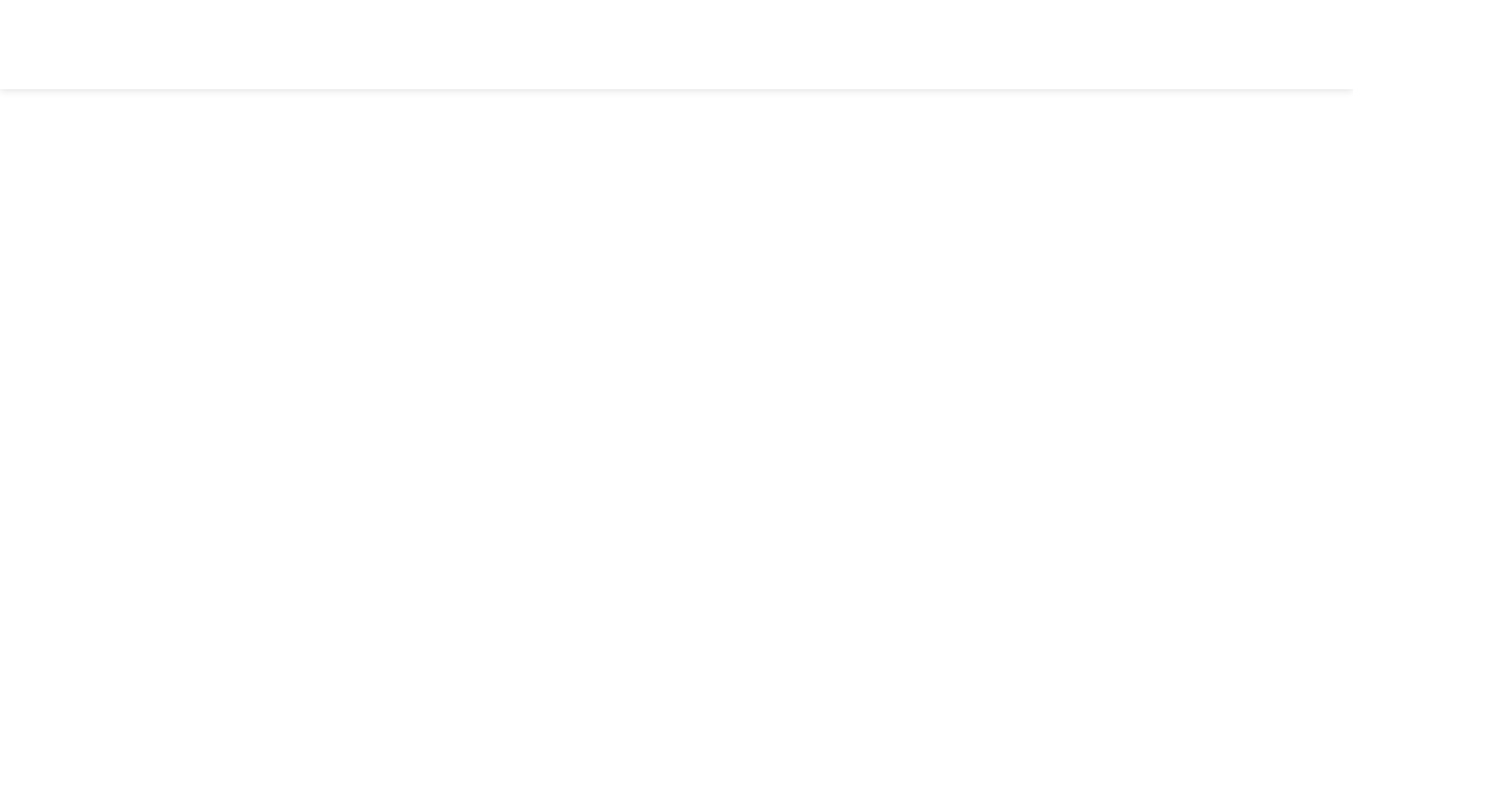
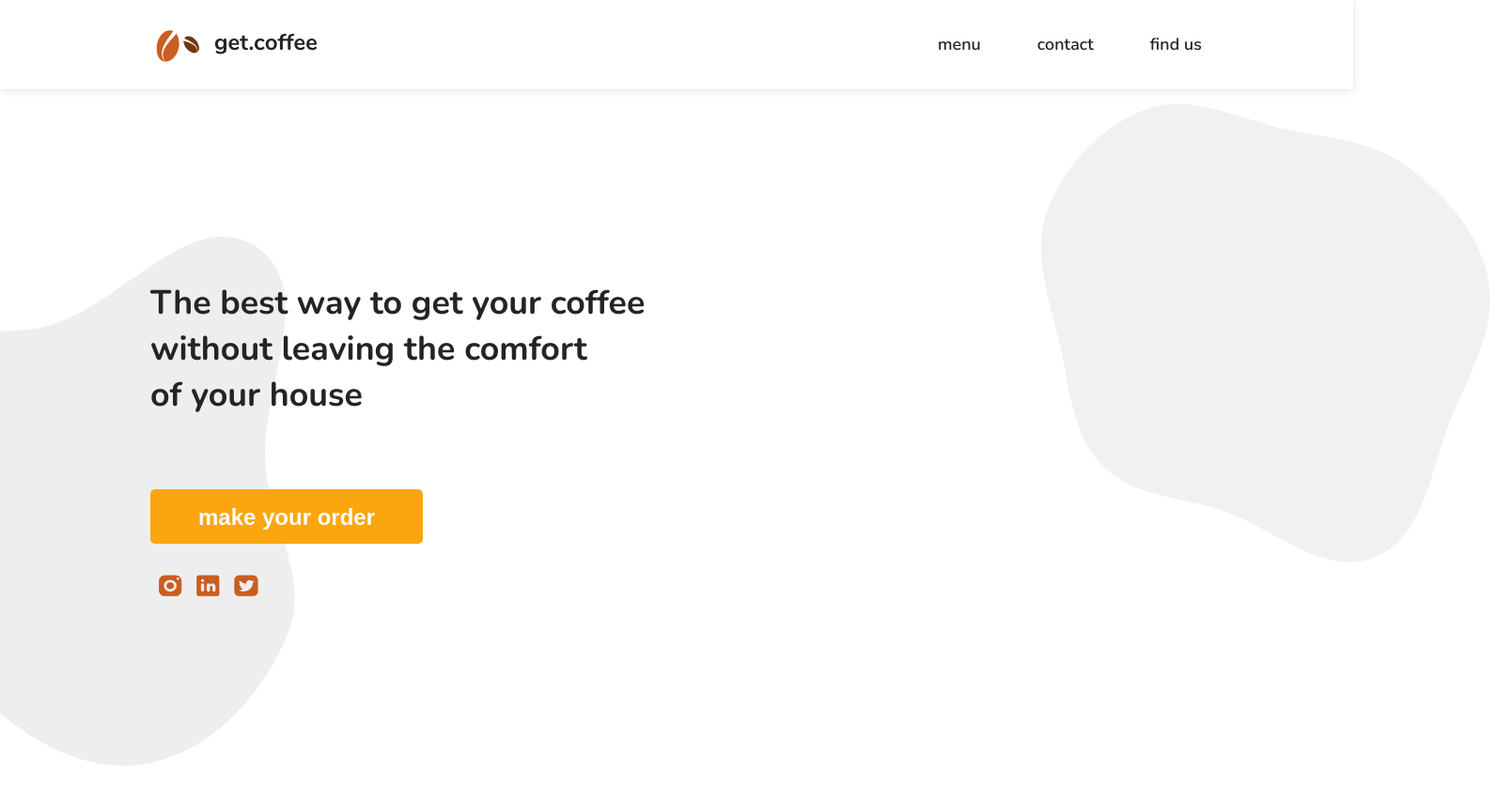
Before and after one commit to JulianaTagami/getcoffee-landingpage, a plain HTML site: page index.html in a window 1280 px wide. Shown: the whole page at 94% size, 1607 px wide, since content can reach past the window. Drawn offline with nearby package versions, Linux system fonts and the light colour scheme.

Commit message:
finish background image

```diff
--- a/index.html
+++ b/index.html
@@ -5,24 +5,52 @@
     <meta name="viewport" content="width=device-width, initial-scale=1.0">
     <link rel="stylesheet" href="/style/reset.css">
     <link rel="stylesheet" href="/style/style.css">
+    <link rel="preconnect" href="https://fonts.googleapis.com">
+    <link rel="preconnect" href="https://fonts.gstatic.com" crossorigin>
+    <link href="https://fonts.googleapis.com/css2?family=Nunito:wght@600;700&display=swap" rel="stylesheet">
     <title>Get Coffee</title>
 </head>
 
 <body>
 
     <header>
-        <nav class="menu-nav">
-            <div class="menu">
-
+        <nav class="nav">
+            <div class="logo">
+                <img src="/img/logo.svg" alt="logo-get">
             </div>
 
-            <div class="logo">
+            <div class="nav-menu">
+                <a href="#">menu</a>
+                <a href="#">contact</a>
+                <a href="#">find us</a>
+            </div>
+        </nav>
+    </header>
 
+    <main>
+        <img class="main-background01" src="/img/Vector (1).svg" alt="">
+        <img class="main-background02" src="/img/Vector.svg" alt="">
+
+        <section class="main-info">
+            <div class="main-info-text">
+                <h1>The best way to get your coffee<br>
+                    without leaving the comfort<br>
+                    of your house</h1>
             </div>
 
-        </nav>
+            <div class="main-info-socias">
+                <img src="/img/Ins.svg" alt="">
+                <img src="/img/lin.svg" alt="">
+                <img src="/img/twt.svg" alt="">
+            </div>
 
-    </header>
+            <div class="main-info-button">
+                <button>make your order</button>
+            </div>
+
+        </section>
+
+    </main>
 
 
 </body>
--- a/style/style.css
+++ b/style/style.css
@@ -1,8 +1,15 @@
+:root {
+    --font-page: 'Nunito';
+    --backgroung-page: #FFFFFF;
+    --text-color01: #242424;
+    --text-color02: #000000;
+    --text-color03: #FFFFFF:
+}
+
 body {
-    position: relative;
     width: 1440px;
     height: 900px;
-    background: #FFFFFF;
+    background:var(--backgroung-page);
 }
 
 header {
@@ -10,13 +17,114 @@ header {
     height: 95px;
     left: 0px;
     top: 0px;
+    background: var(--backgroung-page);
+    box-shadow: 0px 1px 8px rgba(36, 36, 36, 0.15);
 }
 
-.menu-nav {
-    width: 1440px;
+.nav {
+    position: absolute;
+    display: flex;
+    justify-content: space-between;
+    width: 1115px;
     height: 95px;
-    left: 0px;
+    left: 164px;
     top: 0px;
-    background: #FFFFFF;
-    box-shadow: 0px 1px 8px rgba(36, 36, 36, 0.15);
+    background: var(--backgroung-page);
+    align-items: center;
+    margin: none;
 }
+
+.logo{
+    width: 174px;
+    height: 37.89px;
+
+}
+
+.nav-menu {
+    display: flex;
+    justify-content: space-between;
+    width: 281px;
+    height: 25px;
+}
+
+.nav-menu a{
+    font-family: 'Nunito';
+    font-style: normal;
+    font-weight: 600;
+    font-size: 18px;
+    line-height: 25px;
+    color: var(--text-color01);
+    cursor: pointer;
+}
+
+
+
+.main-background01 {
+    position: absolute;
+    width: 479.39px;
+    height: 552.14px;
+    left: -143px;
+    top: 267px;
+    transform: rotate(-5.99deg);
+}
+
+.main-background02 {
+    position: absolute;
+    width: 519.83px;
+    height: 489.39px;
+    left: 1086.87px;
+    top: 110px;
+}
+
+.main-info {
+    position: absolute;
+    width: 527px;
+    height: 336.86px;
+    left: 160px;
+    top: 298px;
+}
+
+.main-info-text {
+    position: absolute;
+    width: 527px;
+    height: 143.17px;
+}
+
+.main-info-text h1{
+    font-family: var(--font-page);
+    font-style: normal;
+    font-weight: 700;
+    font-size: 35.8px;
+    line-height: 49px;
+    color: var(--text-color01);
+}
+
+.main-info-socias {
+    display: flex;
+    justify-content: space-between;
+    position: absolute;
+    width: 105.42px;
+    height: 23.24px;
+    margin-left: 9.1px;
+    margin-top: 313.62px;
+}
+
+.main-info-socias img{
+    width: 25.16px;
+    height: 23.24px;
+}
+
+.main-info-button button{
+    position: absolute;
+    width: 290px;
+    height: 58.44px;
+    background: #FCA60F;
+    border-radius: 5px;
+    cursor: pointer;
+    font-weight: 700;
+    font-size: 24px;
+    line-height: 33px;
+    color: #FFFFFF;
+    border: none;
+    margin-top: 223.04px;
+}
```
Also changed, not shown: img/Ins.svg (added), img/graos.svg (added), img/lin.svg (added), img/twt.svg (added).
